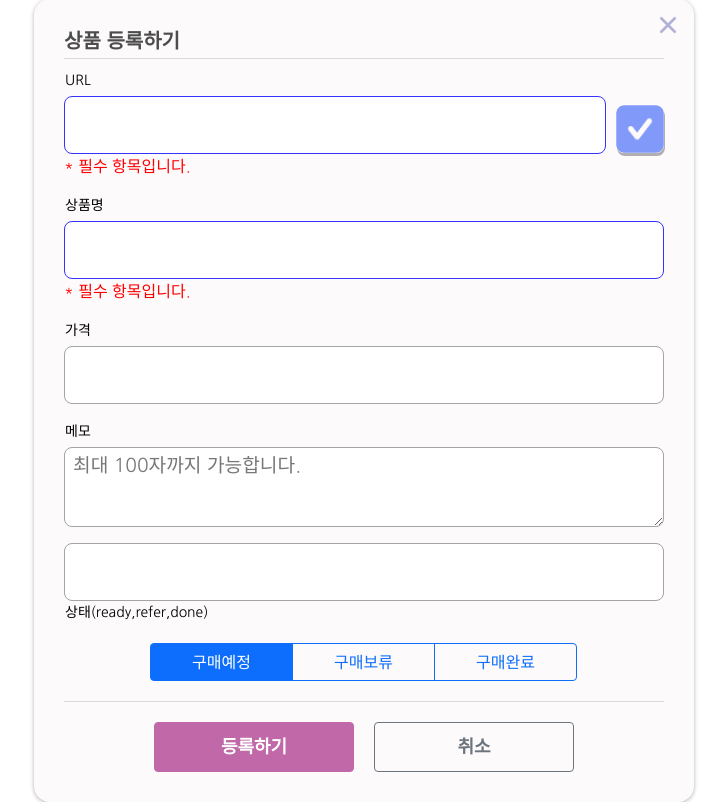
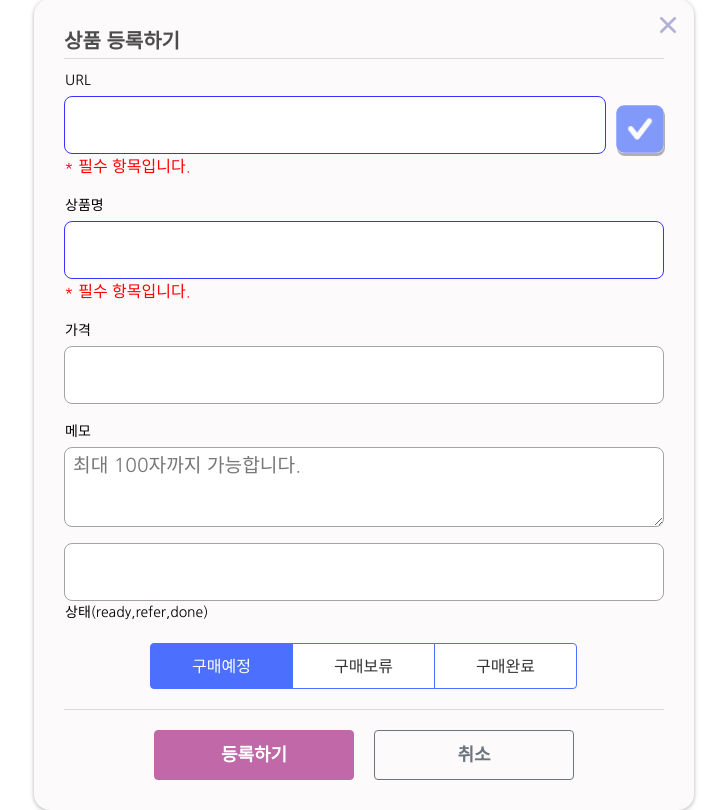
Before and after one commit to makingChallenge-15-Advanced-1/shopping-wish-list, a Flask app: page / in a window 1280 px wide, after a click on "찜 상품 추가". Shown: the part 241-1051 px from the top of the page, without its empty margins (276-1003 px from the left). Run offline with Flask 2, Linux system fonts and the light colour scheme; data that the repository does not hold is empty.

Commit message:
부트스트랩 5.0 라디오버튼 변경 css 추가

```diff
--- a/static/style.css
+++ b/static/style.css
@@ -522,35 +522,40 @@ html {
     border-color: #C068A8 !important;
 }
 
-.btn-outline-dark {
-    color: #333333;
-    background-color: #ffffff !important;
-    border-color: #4C6FFD !important;
+.mypost .btn-group {
+    display: flex;
+    margin: 0 87px;
+    flex-wrap: nowrap;
+    align-items: center;
+    flex-direction: row;
 }
 
-.mypost>.btn-group {
-    text-align: center;
-    display: flex;
-    margin: 0 87px;
-}
-
-.mypost>.btn-group>button {
+.mypost .btn-group input {
     width: 142px;
-    height: 50px;
-
     font-size: 15px;
 }
 
-.btn-outline-dark:hover {
-    color: #ffffff;
-    background-color: #4C6FFD !important;
-    border-color: #4C6FFD !important;
+.mypost .btn-group .btn-outline-primary {
+    color: #333333;
+    background-color: #ffffff;
+    border-color: #4C6FFD;
+    padding:10px 0;
 }
 
-.btn-outline-dark:focus {
+.mypost .btn-group .btn-outline-primary:hover,
+.mypost .btn-group .btn-check:active+.btn-outline-primary,
+.mypost .btn-group .btn-check:checked+.btn-outline-primary,
+.mypost .btn-group .btn-outline-primary.dropdown-toggle.show {
     color: #ffffff;
-    background-color: #4C6FFD !important;
-    border-color: #4C6FFD !important;
+    background-color: #4C6FFD;
+    border-color: #4C6FFD;
+}
+
+.mypost .btn-group .btn-outline-primary:focus,
+.mypost .btn-group .btn-outline-primary.active {
+    color: #ffffff;
+    background-color: #4C6FFD ;
+    border-color: #4C6FFD ;
     box-shadow: 0px 0px 0px 4px #abbbff;
 }
 
```
